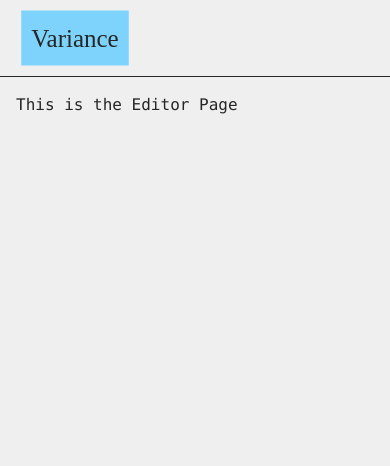
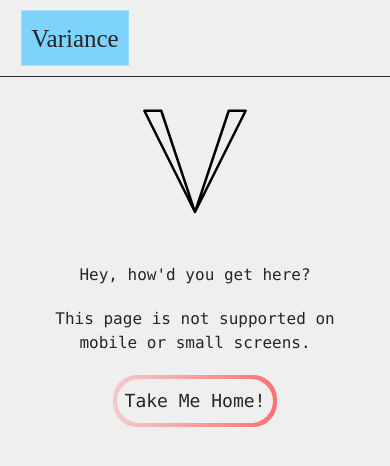
Before and after one commit to cmcrow2/sudoku-but-more, a SvelteKit app: page /editor in a window 390 px wide. Shown: the top 466 px of the page. Built offline with nearby package versions, Linux system fonts and the light colour scheme; a web font is replaced by a local one.

Commit message:
feat: editor page

```diff
--- a/src/routes/editor/+page.svelte
+++ b/src/routes/editor/+page.svelte
@@ -1 +1,49 @@
-<h1 class="ml-4 mt-4">This is the Editor Page</h1>
+<!-- <h1 class="ml-4 mt-4 hidden md:flex">This is the Editor Page</h1>
+
+<div class="md:hidden flex flex-col justify-center m-10 text-center text-xl">
+	<p class="mb-10">Hello! Unfortunately our Editor is not supported on mobile phones.</p>
+	<p>How did you even get here?</p>
+</div> -->
+
+<script>
+	import { draw } from 'svelte/transition';
+	import { quintOut } from 'svelte/easing';
+	import { onMount } from 'svelte';
+
+	let isLoaded = false;
+
+	onMount(() => {
+		isLoaded = true;
+		console.log('Hey');
+	});
+</script>
+
+<div class="md:hidden flex flex-col">
+	<svg viewBox="0 0 5 5" xmlns="http://www.w3.org/2000/svg" class="h-[20vh] w-full">
+		{#if isLoaded}
+			<path
+				transition:draw={{ duration: 3250, delay: 200, easing: quintOut }}
+				d="M 2.5 4 L 1 1 L 1.5 1 L 2.5 4 L 3.5 1 L 4 1 L 2.5 4"
+				fill="none"
+				stroke="black"
+				stroke-width="0.07500px"
+				stroke-linejoin="round"
+			/>
+		{/if}
+	</svg>
+	<div class="flex flex-col text-center m-10 mt-0 items-center">
+		<hr class="flex m-4 border-watermelon mt-0" />
+		<p class="mb-5">Hey, how'd you get here?</p>
+		<p class="mb-5">This page is not supported on mobile or small screens.</p>
+		<a
+			href="/"
+			class="inline-block text-lg text-watermelon bg-carbon-200 justify-center p-1 rounded-3xl animate-border duration-500 bg-gradient-to-r from-watermelon via-paper to-watermelon bg-[length:400%_400%] active:bg-watermelon active:text-paper"
+		>
+			<span class="block rounded-3xl bg-paper p-2 text-carbon-200">Take Me Home!</span>
+		</a>
+	</div>
+</div>
+
+<div class="md:flex hidden">
+	<p class="ml-4 mt-4">This is the Editor Page</p>
+</div>
```
